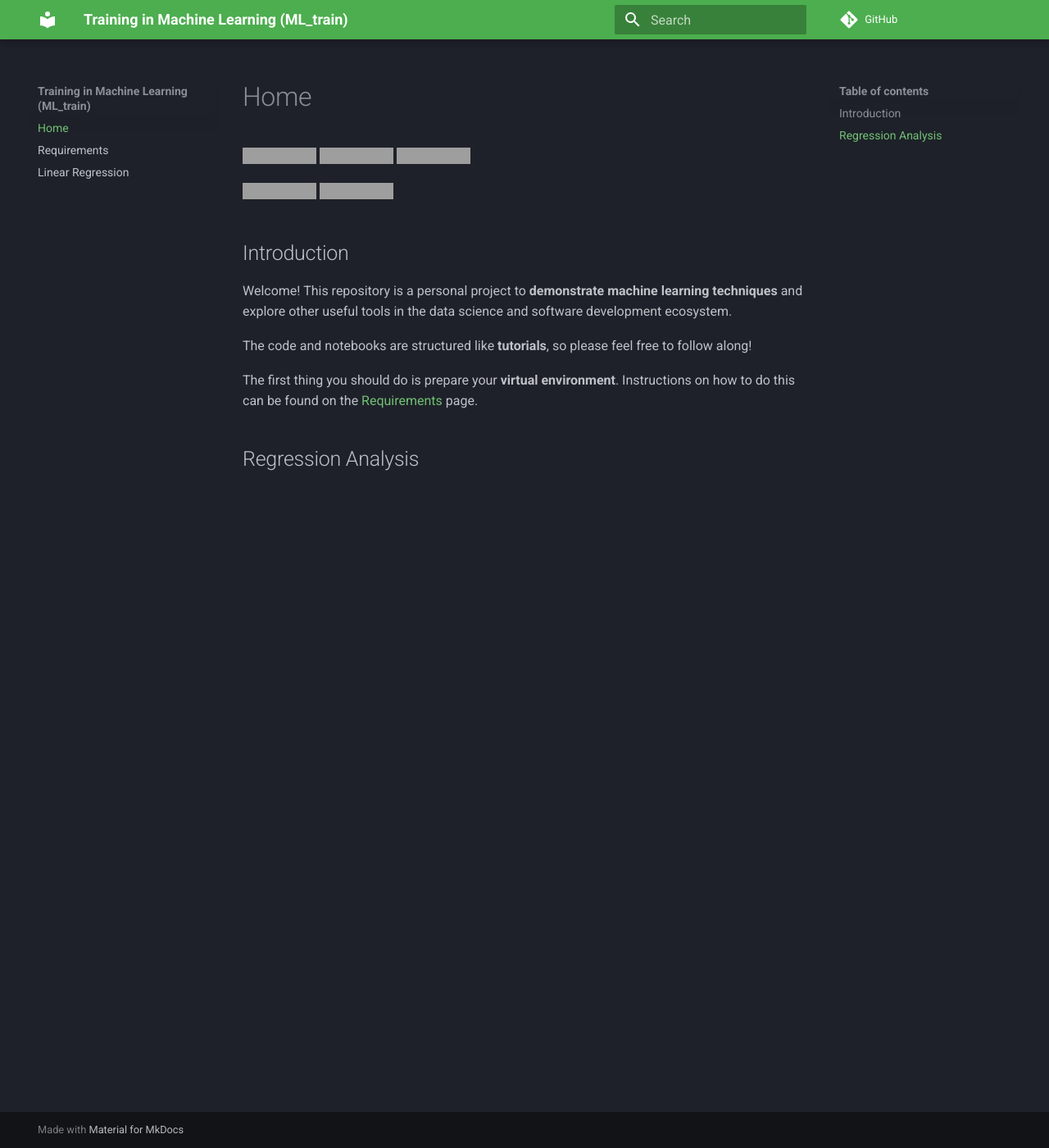
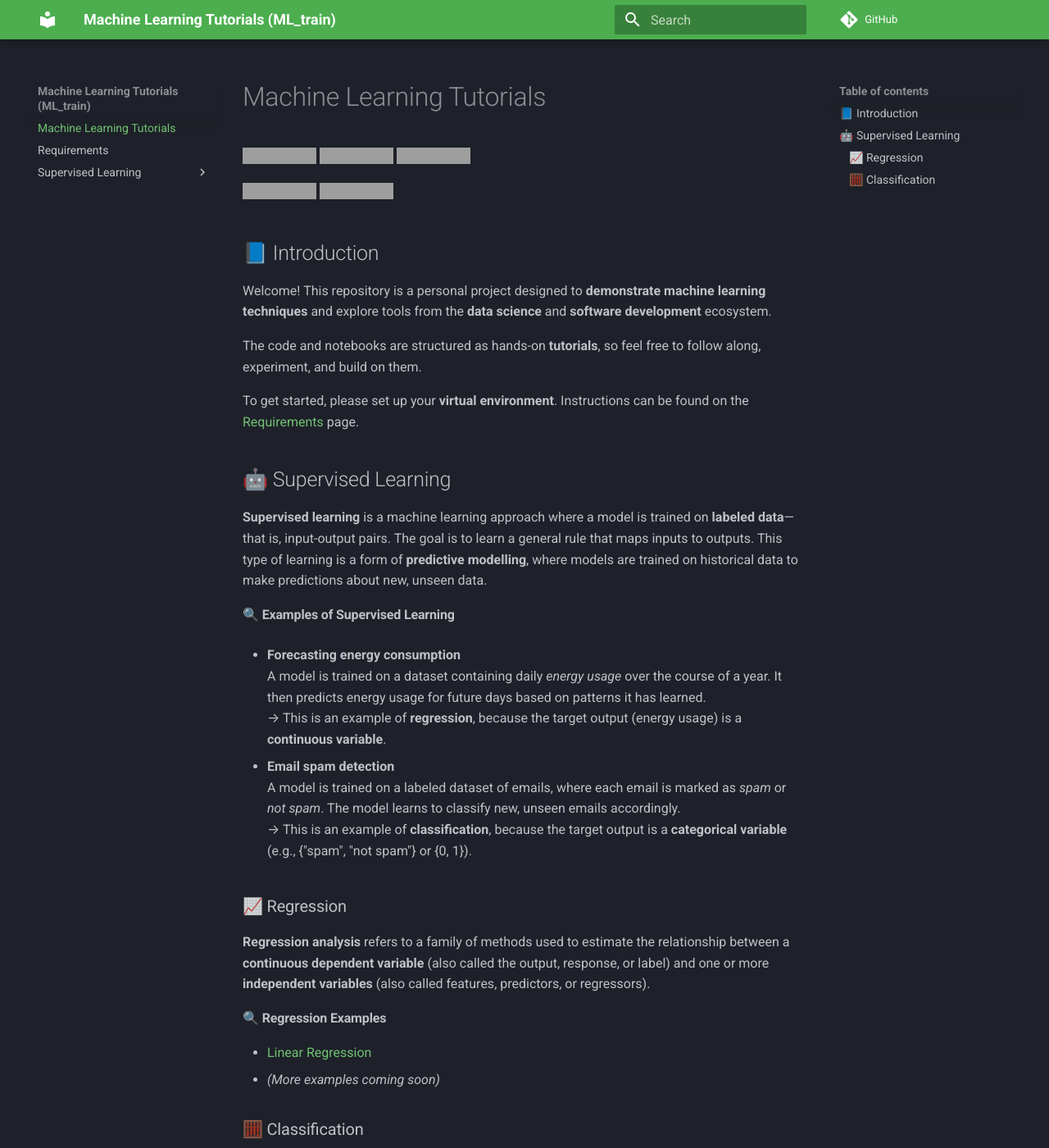
Before and after one commit to dgalvis/ML_train, an MkDocs documentation site: the page built from docs/index.md, in a window 1280 px wide and 1400 px high. Shown: the whole window at 82% size. Built offline with MkDocs 1.6.1 and Material for MkDocs 9.7.7, drawn with Linux system fonts in a browser that asks for light colours; comment, search, counter and statistics services are not loaded; some of the changed text lies outside the part shown; grey boxes are pictures that could not be loaded.

Commit message:
started formatting the pages. added introduction and pages for logistic and linear regression

```diff
--- a/README.md
+++ b/README.md
@@ -1,4 +1,4 @@
-# Machine Learning Practice Repo
+# Machine Learning Tutorials
 
 Welcome! This repository is a personal project to **demonstrate machine learning** and explore other useful tools in the data science and software development ecosystem.
 
--- a/docs/index.md
+++ b/docs/index.md
@@ -5,12 +5,44 @@
 ![Tests](https://github.com/dgalvis/ML_train/actions/workflows/tests.yml/badge.svg)
 ![pages-build-deployment](https://github.com/dgalvis/ML_train/actions/workflows/pages/pages-build-deployment/badge.svg)
 
-## Introduction
+## 📘 Introduction
 
-Welcome! This repository is a personal project to **demonstrate machine learning techniques** and explore other useful tools in the data science and software development ecosystem.
+Welcome! This repository is a personal project designed to **demonstrate machine learning techniques** and explore tools from the **data science** and **software development** ecosystem.
 
-The code and notebooks are structured like **tutorials**, so please feel free to follow along!
+The code and notebooks are structured as hands-on **tutorials**, so feel free to follow along, experiment, and build on them.
 
-The first thing you should do is prepare your **virtual environment**. Instructions on how to do this can be found on the [Requirements](requirements.md) page.
+To get started, please set up your **virtual environment**. Instructions can be found on the [Requirements](requirements.md) page.
 
-## Regression Analysis
+
+## 🤖 Supervised Learning
+
+**Supervised learning** is a machine learning approach where a model is trained on **labeled data**—that is, input-output pairs. The goal is to learn a general rule that maps inputs to outputs. This type of learning is a form of **predictive modelling**, where models are trained on historical data to make predictions about new, unseen data.
+
+
+#### 🔍 Examples of Supervised Learning
+
+- **Forecasting energy consumption**
+  A model is trained on a dataset containing daily *energy usage* over the course of a year. It then predicts energy usage for future days based on patterns it has learned.
+  → This is an example of **regression**, because the target output (energy usage) is a **continuous variable**.
+
+- **Email spam detection**
+  A model is trained on a labeled dataset of emails, where each email is marked as *spam* or *not spam*. The model learns to classify new, unseen emails accordingly.
+  → This is an example of **classification**, because the target output is a **categorical variable** (e.g., {"spam", "not spam"} or {0, 1}).
+
+### 📈 Regression
+
+**Regression analysis** refers to a family of methods used to estimate the relationship between a **continuous dependent variable** (also called the output, response, or label) and one or more **independent variables** (also called features, predictors, or regressors).
+
+#### 🔍 Regression Examples
+
+- [Linear Regression](linear_regression.md)
+- *(More examples coming soon)*
+
+### 🧮 Classification
+
+**Classification** is the task of predicting **categorical labels** from input data. The model learns to assign new data points to one of a finite set of classes.
+
+#### 🔍 Classification Examples
+
+- [Logistic Regression](logistic_regression.md)
+- *(More examples coming soon)*
--- a/mkdocs.yml
+++ b/mkdocs.yml
@@ -1,4 +1,4 @@
-site_name: Training in Machine Learning (ML_train)
+site_name: Machine Learning Tutorials (ML_train)
 theme:
   name: material
   palette:
@@ -6,10 +6,20 @@
     primary: green
     accent: deep purple
 nav:
-  - Home: index.md
+  - Machine Learning Tutorials: index.md
   - Requirements: requirements.md
-  - Linear Regression: linear_regression.md
+  - Supervised Learning:
+    - Regression:
+      - Linear Regression: linear_regression.md
+    - Classification:
+      - Logistic Regression: logistic_regression.md
 markdown_extensions:
+  - toc:
+      permalink: true
+      toc_depth: 3
+  - admonition
+  - codehilite
+  - footnotes
   - pymdownx.arithmatex:
       generic: true
 extra_javascript:
```
Also changed, not shown: docs/logistic_regression.md (added).
